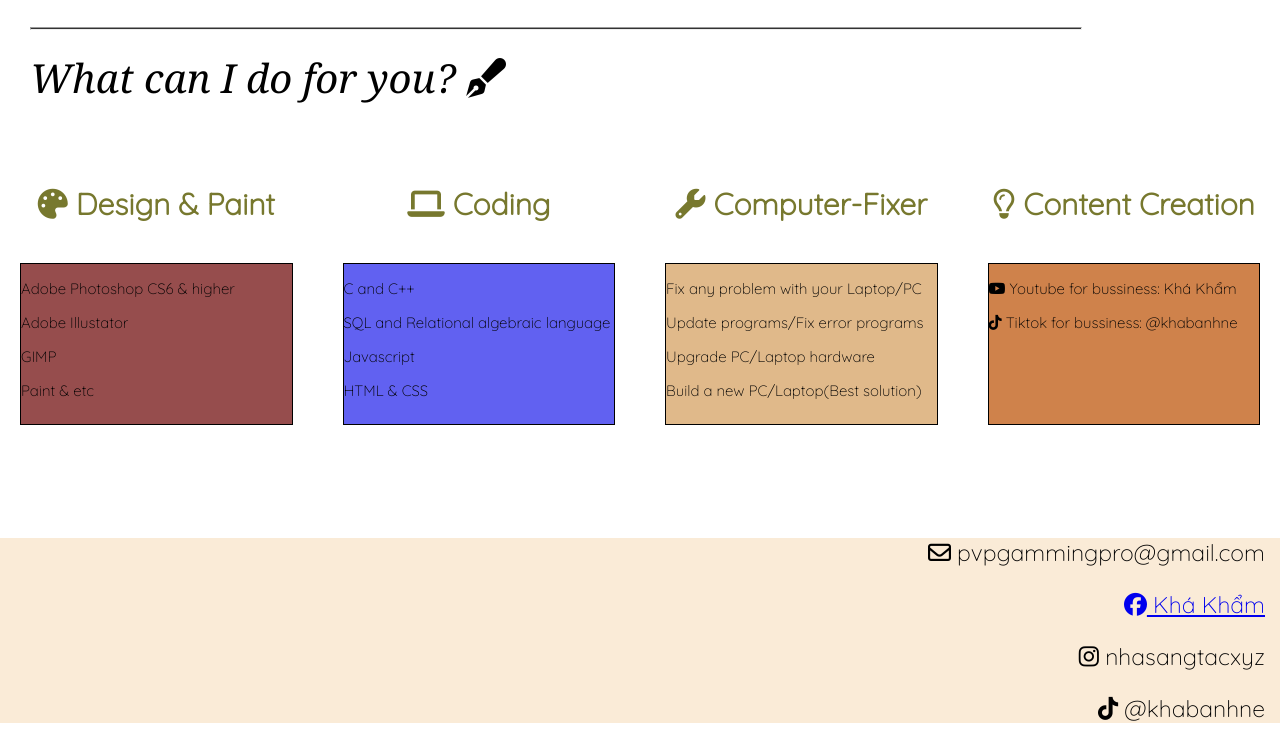
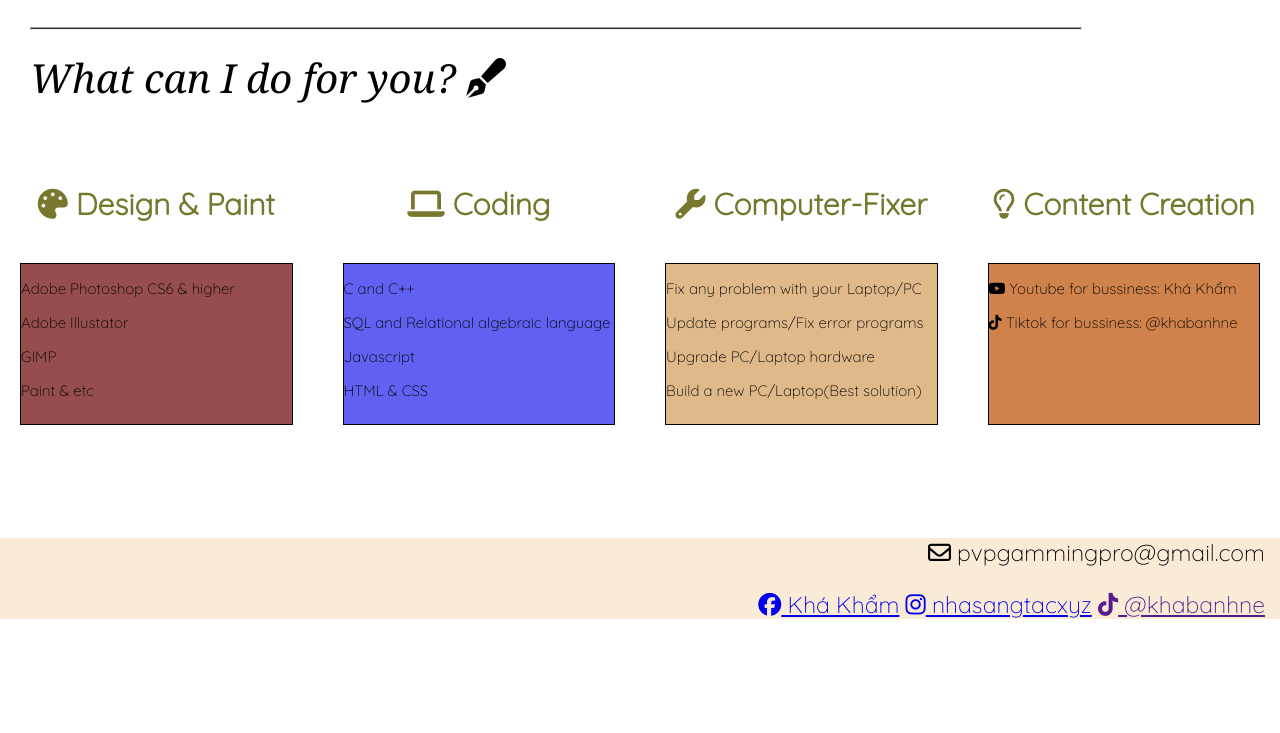
Before and after one commit to khthoi/khathoi1910, a plain HTML site: page index.html in a window 1280 px wide. Shown: the part 670-1403 px from the top of the page. After the commit the page ends 1289 px from the top, so only its background shows below. Drawn offline with Linux system fonts and the light colour scheme.

Commit message:
Update index.html

```diff
--- a/index.html
+++ b/index.html
@@ -78,8 +78,8 @@
     <div class="contact">
         <p><i class="fa-regular fa-envelope"></i> pvpgammingpro@gmail.com</p>
         <a href ="https://www.facebook.com/khakham132"><i class="fa-brands fa-facebook"></i> Khá Khẩm</a>
-        <p><i class="fa-brands fa-instagram"></i> nhasangtacxyz</p>
-        <p><i class="fa-brands fa-tiktok"></i> @khabanhne</p>
+        <a href ="https://www.instagram.com/nguoisangtacxyz/"><i class="fa-brands fa-instagram"></i> nhasangtacxyz</a>
+        <a href =""https://www.tiktok.com/@khanhbane><i class="fa-brands fa-tiktok"></i> @khabanhne</a>
     </div>
     <script src="cmd.js"></script>
 </body>
```
